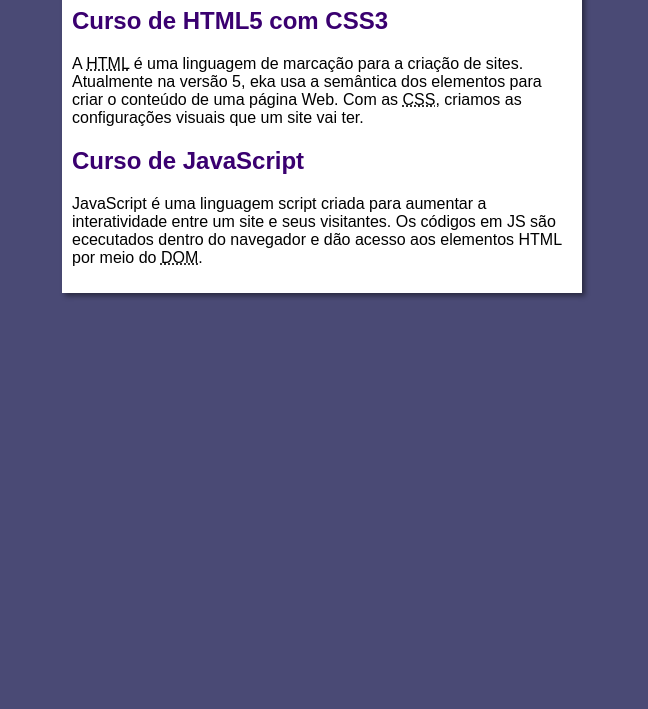
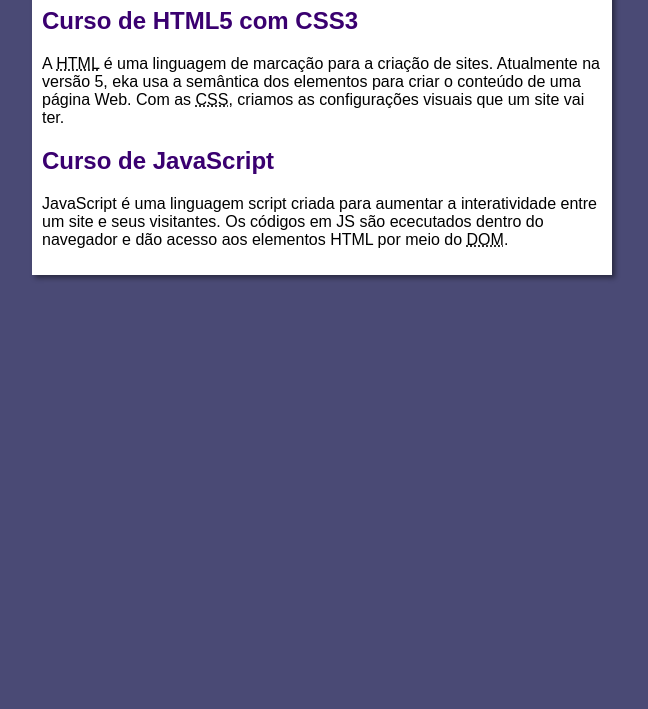
Before and after one commit to LucasBonato/Branch-tests, a plain HTML site: page index.html in a window 1280 px wide. Shown: the part 91-800 px from the top of the page, without its empty margins (318-966 px from the left). Drawn offline with Linux system fonts and the light colour scheme.

Commit message:
Update style.css

```diff
--- a/CSS/style.css
+++ b/CSS/style.css
@@ -9,7 +9,7 @@ body {
 
 main {
     background-color: white;
-    width: 500px;
+    width: 560px;
     margin: auto;
     padding: 10px;
     box-shadow: 3px 3px 5px rgba(0, 0, 0, 0.438);
```
